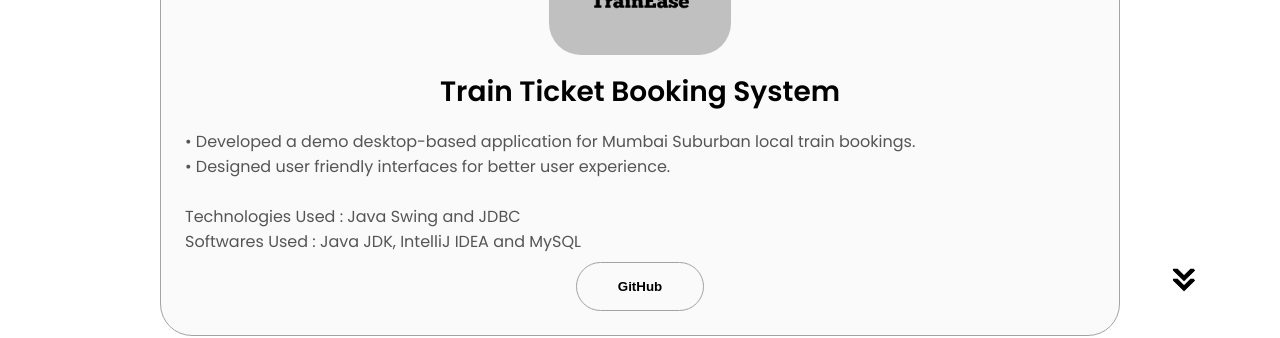
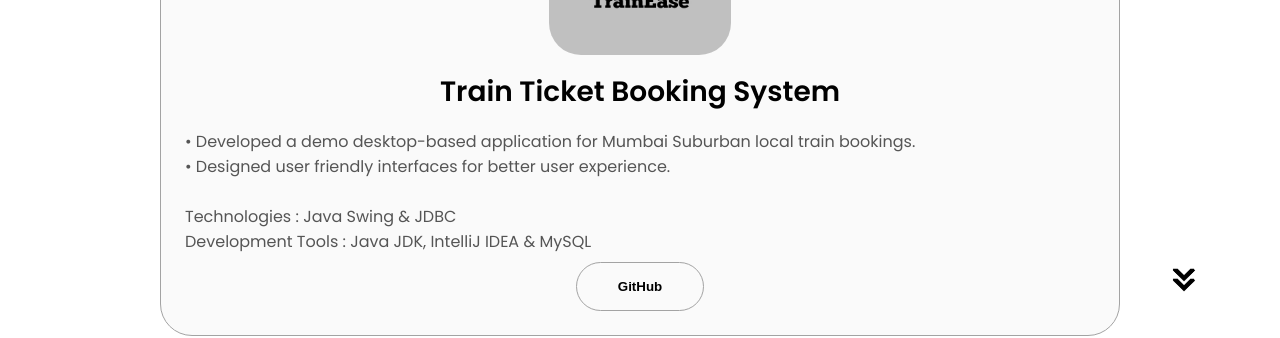
Before and after one commit to anandshenoy29/anand-portfolio, a plain HTML site: page index.html in a window 1280 px wide. Shown: the part 2720-3058 px from the top of the page. Drawn offline with Linux system fonts and the light colour scheme.

Commit message:
Updated the file

```diff
--- a/index.html
+++ b/index.html
@@ -317,8 +317,8 @@
             <div class="project-description">
             <p>• Developed a demo desktop-based application for Mumbai Suburban local train bookings.<br>
               • Designed user friendly interfaces for better user experience.<br><br>
-              Technologies Used : Java Swing and JDBC<br>
-              Softwares Used : Java JDK, IntelliJ IDEA and MySQL</p>
+              Technologies : Java Swing & JDBC<br>
+              Development Tools : Java JDK, IntelliJ IDEA & MySQL</p>
               </div>
             <div class="btn-container">
               <button
```
